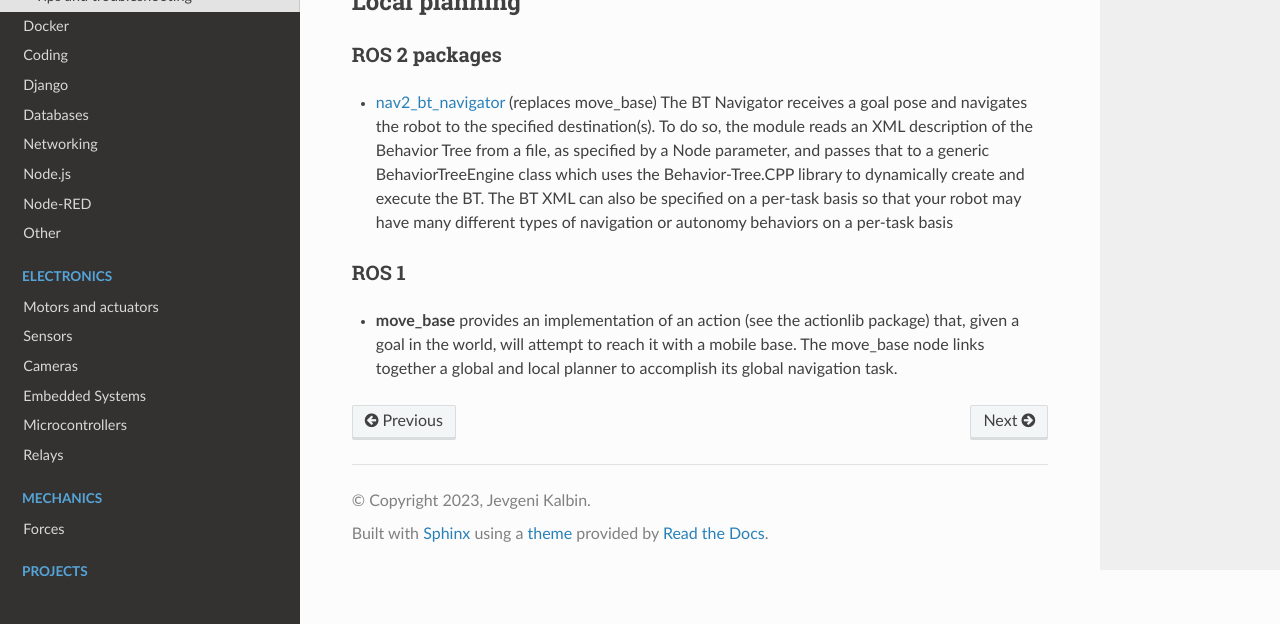
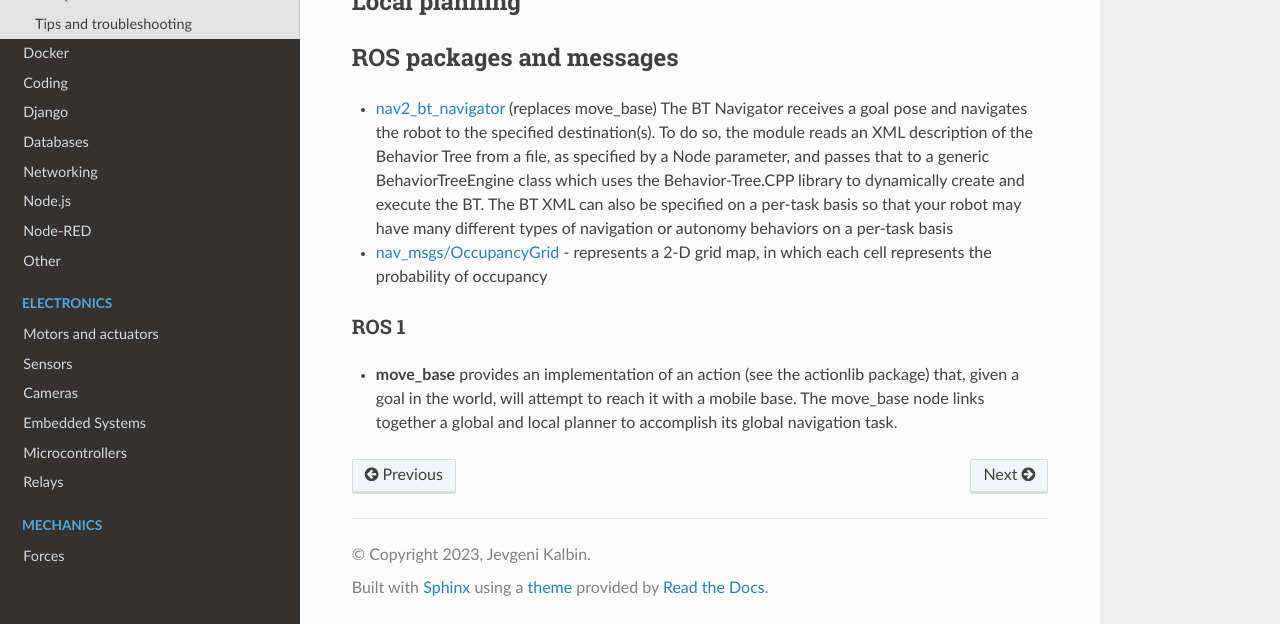
Before and after one commit to jevgenik/manuals, a Sphinx documentation site: the page built from source/files/software/ros2/navigation/path_planning.rst, in a window 1280 px wide and 900 px high, scrolled down 648 px, cut to the strip 276-900 px from the top of the window. Built offline with Sphinx 7.4.7 and the Read the Docs theme 2.0.0, drawn with Linux system fonts in a browser that asks for light colours; pages that are not in the unit, such as notebooks, are missing from menus; some of the changed text lies outside the part shown.

Commit message:
path_planning

```diff
--- a/source/files/software/ros2/navigation/path_planning.rst
+++ b/source/files/software/ros2/navigation/path_planning.rst
@@ -11,6 +11,7 @@ Path planning is the process of finding a path from a start point to a goal poin
    :width: 400
    :alt: Setting a goal for navigation
 
+
 Global planning
 ===============
 
@@ -18,14 +19,17 @@ Local planning
 ==============
 
 
-ROS 2 packages
---------------
+ROS packages and messages
+=========================
 
 * `nav2_bt_navigator <https://github.com/ros-planning/navigation2/tree/main/nav2_bt_navigator>`__ (replaces move_base)
   The BT Navigator receives a goal pose and navigates the robot to the specified destination(s). To do so,
   the module reads an XML description of the Behavior Tree from a file, as specified by a Node parameter, and passes that to a generic
   BehaviorTreeEngine class which uses the Behavior-Tree.CPP library to dynamically create and execute the BT. The BT XML can also be
   specified on a per-task basis so that your robot may have many different types of navigation or autonomy behaviors on a per-task basis
+
+* `nav_msgs/OccupancyGrid <https://docs.ros.org/en/melodic/api/nav_msgs/html/msg/OccupancyGrid.html>`_ - represents a 2-D grid map, in which each cell represents
+  the probability of occupancy
 
 
 ROS 1
```
